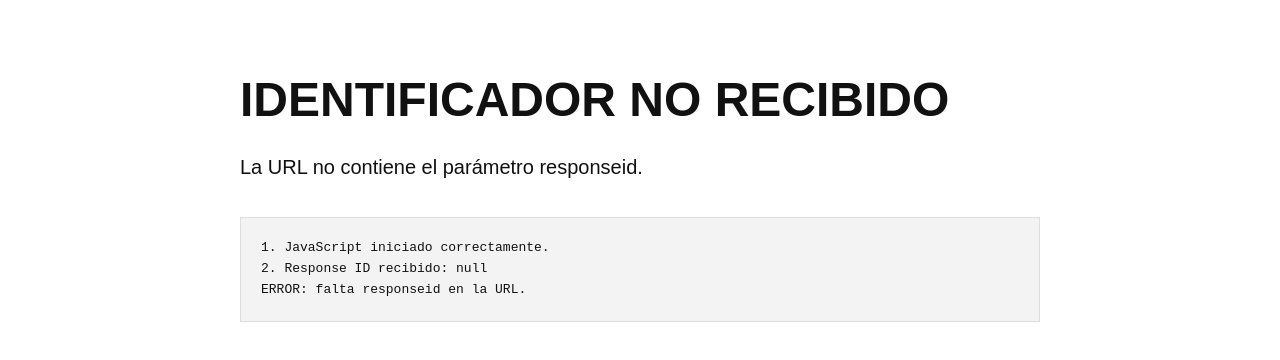
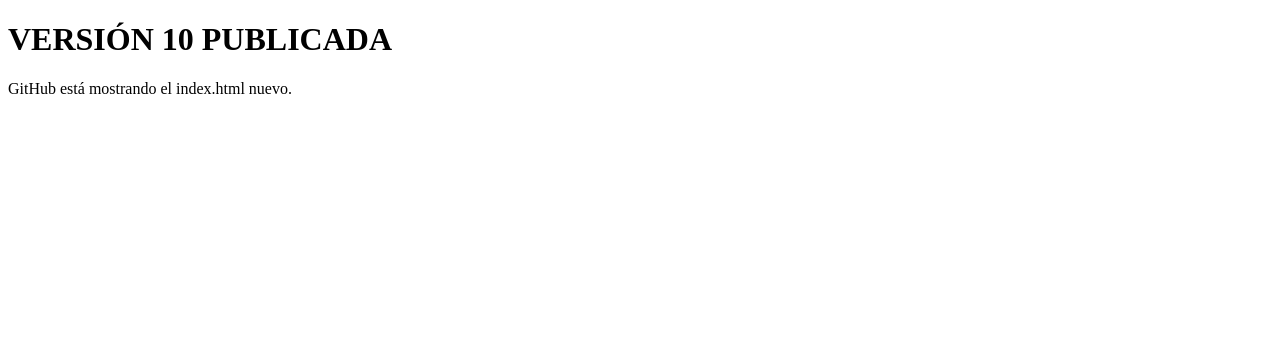
Before and after one commit to sandxixirei/segmentation-profile-2, a plain HTML site: page index.html in a window 1280 px wide. Drawn offline with Linux system fonts and the light colour scheme.

Commit message:
Update index.html

```diff
--- a/index.html
+++ b/index.html
@@ -2,241 +2,12 @@
 <html lang="es">
 <head>
   <meta charset="UTF-8">
-  <meta
-    name="viewport"
-    content="width=device-width, initial-scale=1.0"
-  >
-
-  <title>Diagnóstico del perfil</title>
-
-  <style>
-    body {
-      margin: 0;
-      padding: 40px 20px;
-      font-family: Arial, Helvetica, sans-serif;
-      background: #ffffff;
-      color: #111111;
-    }
-
-    main {
-      max-width: 800px;
-      margin: 0 auto;
-    }
-
-    h1 {
-      font-size: 48px;
-      margin-bottom: 25px;
-    }
-
-    #detalle {
-      font-size: 20px;
-      line-height: 1.5;
-    }
-
-    #diagnostico {
-      margin-top: 35px;
-      padding: 20px;
-      background: #f3f3f3;
-      border: 1px solid #dddddd;
-      white-space: pre-wrap;
-      overflow-wrap: anywhere;
-      font-family: monospace;
-      font-size: 13px;
-      line-height: 1.6;
-    }
-  </style>
+  <meta name="viewport" content="width=device-width, initial-scale=1.0">
+  <title>Prueba versión</title>
 </head>
 
 <body>
-  <main>
-    <h1 id="estado">CARGANDO...</h1>
-
-    <p id="detalle">
-      Estamos preparando tu perfil.
-    </p>
-
-    <div id="diagnostico">
-      Iniciando diagnóstico...
-    </div>
-  </main>
-
-  <script>
-    const SUPABASE_URL =
-      "https://yxbxdslbqzagxdtvxcfn.supabase.co";
-
-    const SUPABASE_KEY =
-      "sb_publishable_Ot_qmXz2rmPkZik1lotE4A_STBWA9p9";
-
-    const parametros =
-      new URLSearchParams(window.location.search);
-
-    const responseId =
-      parametros.get("responseid");
-
-    const estado =
-      document.getElementById("estado");
-
-    const detalle =
-      document.getElementById("detalle");
-
-    const diagnostico =
-      document.getElementById("diagnostico");
-
-    function mostrarDiagnostico(texto) {
-      diagnostico.textContent += "\n" + texto;
-    }
-
-    async function obtenerPerfil() {
-      diagnostico.textContent =
-        "1. JavaScript iniciado correctamente.";
-
-      mostrarDiagnostico(
-        "2. Response ID recibido: " + responseId
-      );
-
-      if (!responseId) {
-        estado.textContent =
-          "IDENTIFICADOR NO RECIBIDO";
-
-        detalle.textContent =
-          "La URL no contiene el parámetro responseid.";
-
-        mostrarDiagnostico(
-          "ERROR: falta responseid en la URL."
-        );
-
-        return;
-      }
-
-      if (
-        !SUPABASE_KEY ||
-        SUPABASE_KEY ===
-          "PEGA_AQUI_TU_PUBLISHABLE_KEY"
-      ) {
-        estado.textContent =
-          "FALTA LA CLAVE DE SUPABASE";
-
-        detalle.textContent =
-          "La Publishable Key no se ha configurado.";
-
-        mostrarDiagnostico(
-          "ERROR: Publishable Key sin sustituir."
-        );
-
-        return;
-      }
-
-      const apiUrl =
-        SUPABASE_URL +
-        "/rest/v1/segment_results" +
-        "?response_id=eq." +
-        encodeURIComponent(responseId) +
-        "&select=response_id,segmento,linea,status";
-
-      mostrarDiagnostico(
-        "3. Consultando la tabla segment_results."
-      );
-
-      const controlador =
-        new AbortController();
-
-      const timeout =
-        setTimeout(function () {
-          controlador.abort();
-        }, 8000);
-
-      try {
-        const respuesta =
-          await fetch(apiUrl, {
-            method: "GET",
-            headers: {
-              "apikey": SUPABASE_KEY,
-              "Accept": "application/json"
-            },
-            signal: controlador.signal
-          });
-
-        clearTimeout(timeout);
-
-        mostrarDiagnostico(
-          "4. Código HTTP recibido: " +
-          respuesta.status
-        );
-
-        const textoRespuesta =
-          await respuesta.text();
-
-        mostrarDiagnostico(
-          "5. Respuesta de Supabase: " +
-          textoRespuesta
-        );
-
-        if (!respuesta.ok) {
-          estado.textContent =
-            "ERROR DE SUPABASE";
-
-          detalle.textContent =
-            "La base de datos ha rechazado la consulta.";
-
-          return;
-        }
-
-        const datos =
-          JSON.parse(textoRespuesta);
-
-        if (!Array.isArray(datos)) {
-          estado.textContent =
-            "RESPUESTA NO VÁLIDA";
-
-          detalle.textContent =
-            "Supabase no ha devuelto una lista.";
-
-          return;
-        }
-
-        if (datos.length === 0) {
-          estado.textContent =
-            "RESULTADO NO ENCONTRADO";
-
-          detalle.textContent =
-            "No existe una fila READY para " +
-            responseId +
-            ".";
-
-          return;
-        }
-
-        const perfil = datos[0];
-
-        estado.textContent =
-          String(perfil.segmento).toUpperCase();
-
-        detalle.textContent =
-          "Línea: " + perfil.linea;
-
-        mostrarDiagnostico(
-          "6. Perfil recuperado correctamente."
-        );
-
-      } catch (error) {
-        clearTimeout(timeout);
-
-        estado.textContent =
-          "ERROR DE CONEXIÓN";
-
-        detalle.textContent =
-          "No se ha podido consultar Supabase.";
-
-        mostrarDiagnostico(
-          "ERROR: " +
-          error.name +
-          " - " +
-          error.message
-        );
-      }
-    }
-
-    obtenerPerfil();
-  </script>
+  <h1>VERSIÓN 10 PUBLICADA</h1>
+  <p>GitHub está mostrando el index.html nuevo.</p>
 </body>
 </html>
```
